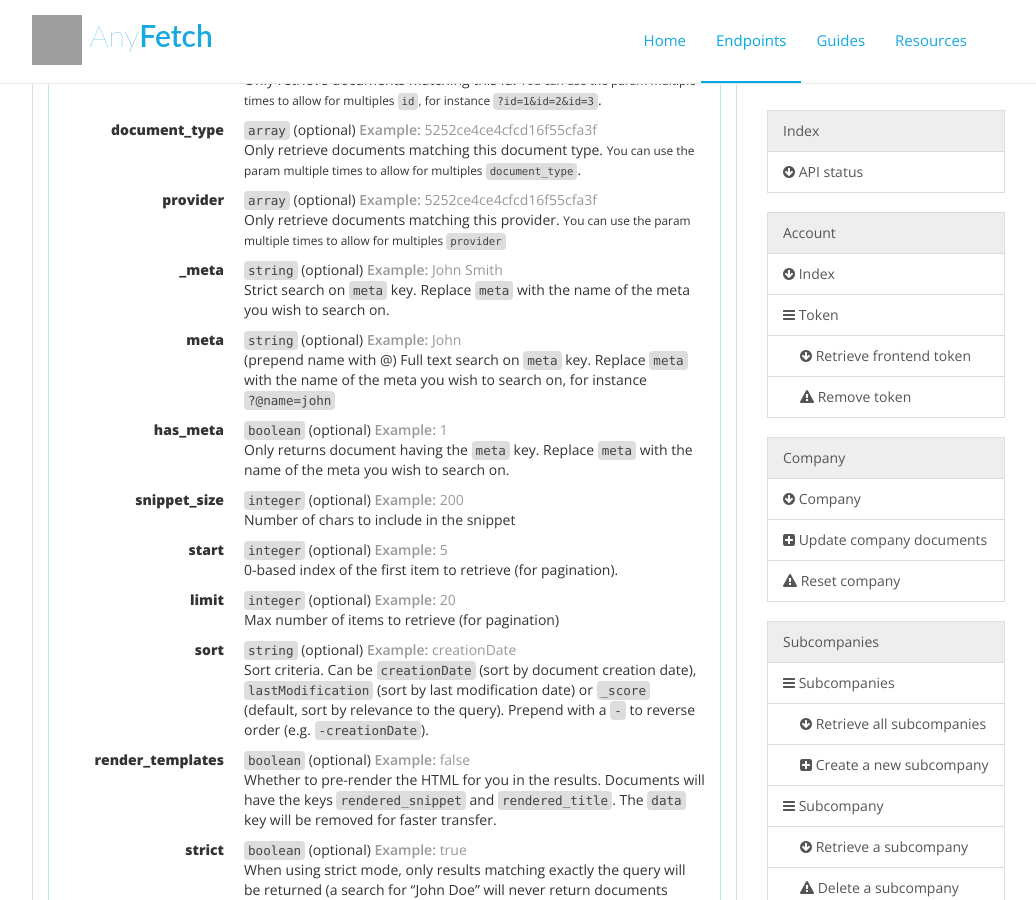
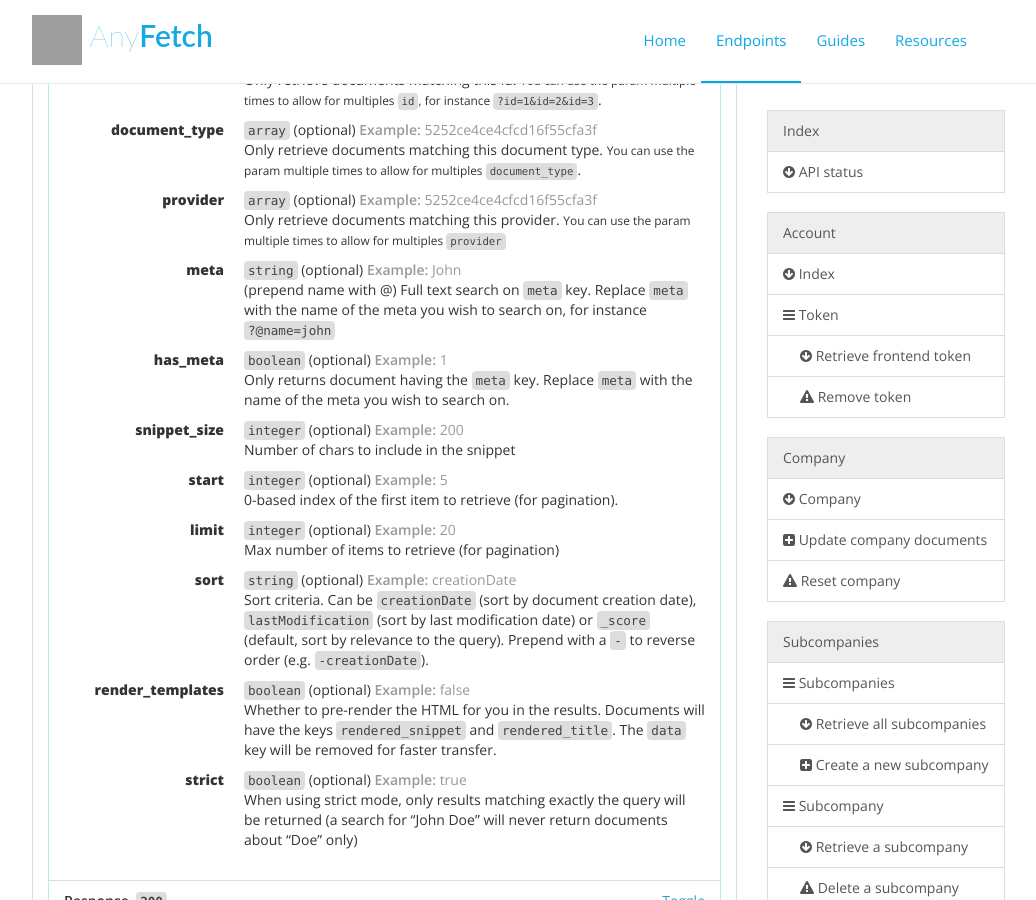
Before and after one commit to AnyFetch/developers.anyfetch.com, a Jekyll site: the page endpoints/index.html, which Jekyll copies as it is, in a window 1280 px wide and 900 px high, scrolled down 4973 px. Shown: the whole window, without its empty margins (133-1169 px from the left). Built offline with Jekyll 4.4.1, drawn with Linux system fonts in a browser that asks for light colours; nearby versions of some CDN libraries; Markdown is read by kramdown in place of the engine named in the settings; grey boxes are pictures that could not be loaded.

Commit message:
Removed support for _ meta search

```diff
--- a/endpoints/index.html
+++ b/endpoints/index.html
@@ -350,7 +350,6 @@ Name must only contain alphanumeric characters, <code>@</code>, <code>-</code> ,
 </dd><dt>id</dt><dd><code>array</code>&nbsp;<span>(optional)</span>&nbsp;<span class="text-muted example"><strong>Example:&nbsp;</strong><span>5252ce4ce4cfcd16f55cfa3f</span></span><p>Only retrieve documents matching this id. <small>You can use the param multiple times to allow for multiples <code>id</code>, for instance <code>?id=1&amp;id=2&amp;id=3</code></small>.</p>
 </dd><dt>document_type</dt><dd><code>array</code>&nbsp;<span>(optional)</span>&nbsp;<span class="text-muted example"><strong>Example:&nbsp;</strong><span>5252ce4ce4cfcd16f55cfa3f</span></span><p>Only retrieve documents matching this document type. <small>You can use the param multiple times to allow for multiples <code>document_type</code></small>.</p>
 </dd><dt>provider</dt><dd><code>array</code>&nbsp;<span>(optional)</span>&nbsp;<span class="text-muted example"><strong>Example:&nbsp;</strong><span>5252ce4ce4cfcd16f55cfa3f</span></span><p>Only retrieve documents matching this provider. <small>You can use the param multiple times to allow for multiples <code>provider</code></small></p>
-</dd><dt>_meta</dt><dd><code>string</code>&nbsp;<span>(optional)</span>&nbsp;<span class="text-muted example"><strong>Example:&nbsp;</strong><span>John Smith</span></span><p>Strict search on <code>meta</code> key. Replace <code>meta</code> with the name of the meta you wish to search on.</p>
 </dd><dt>meta</dt><dd><code>string</code>&nbsp;<span>(optional)</span>&nbsp;<span class="text-muted example"><strong>Example:&nbsp;</strong><span>John</span></span><p>(prepend name with @) Full text search on <code>meta</code> key.  Replace <code>meta</code> with the name of the meta you wish to search on, for instance <code>?@name=john</code></p>
 </dd><dt>has_meta</dt><dd><code>boolean</code>&nbsp;<span>(optional)</span>&nbsp;<span class="text-muted example"><strong>Example:&nbsp;</strong><span>1</span></span><p>Only returns document having the <code>meta</code> key. Replace <code>meta</code> with the name of the meta you wish to search on.</p>
 </dd><dt>snippet_size</dt><dd><code>integer</code>&nbsp;<span>(optional)</span>&nbsp;<span class="text-muted example"><strong>Example:&nbsp;</strong><span>200</span></span><p>Number of chars to include in the snippet</p>
```
Also changed, not shown: blueprint.md (+0 -1 lines).
